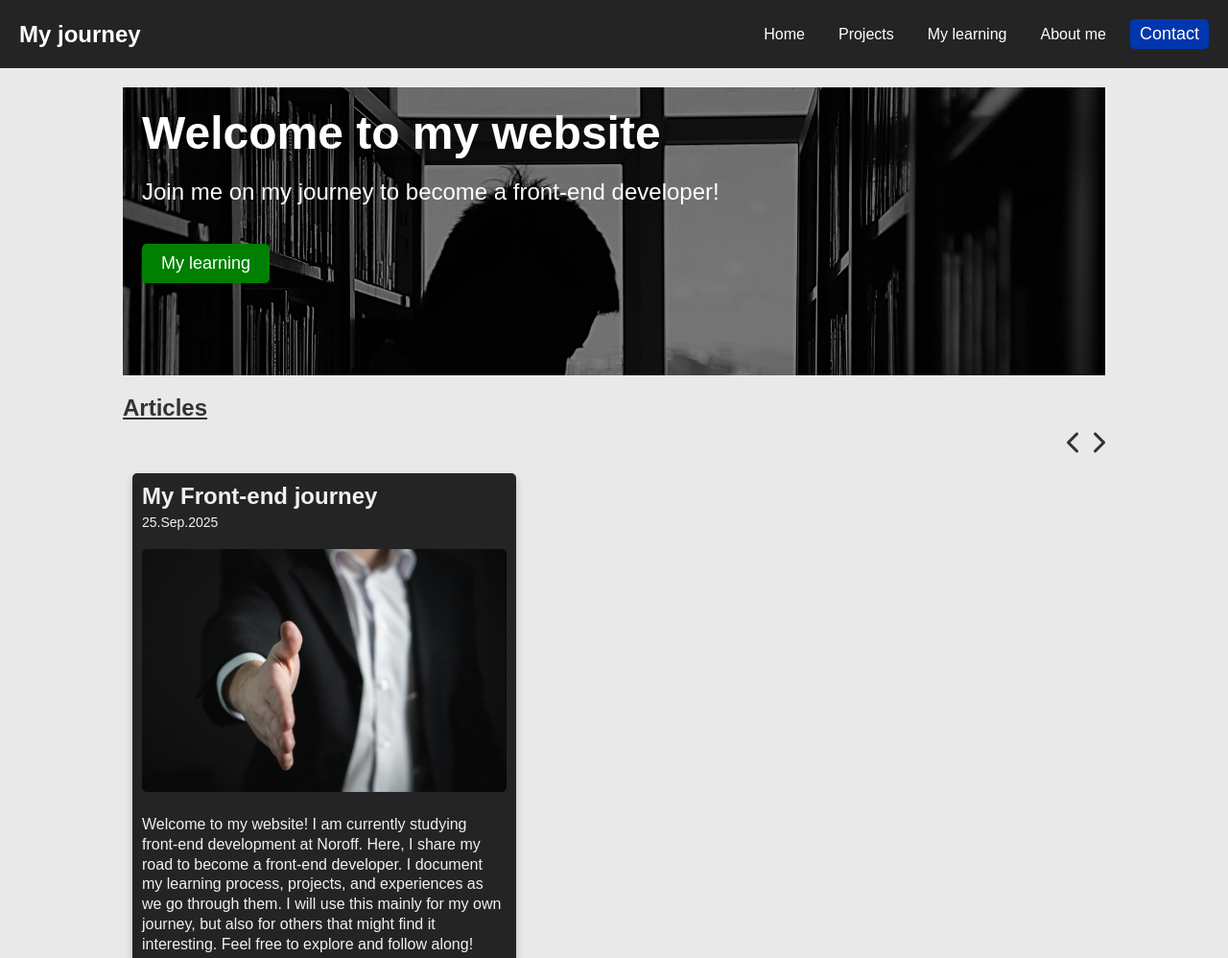
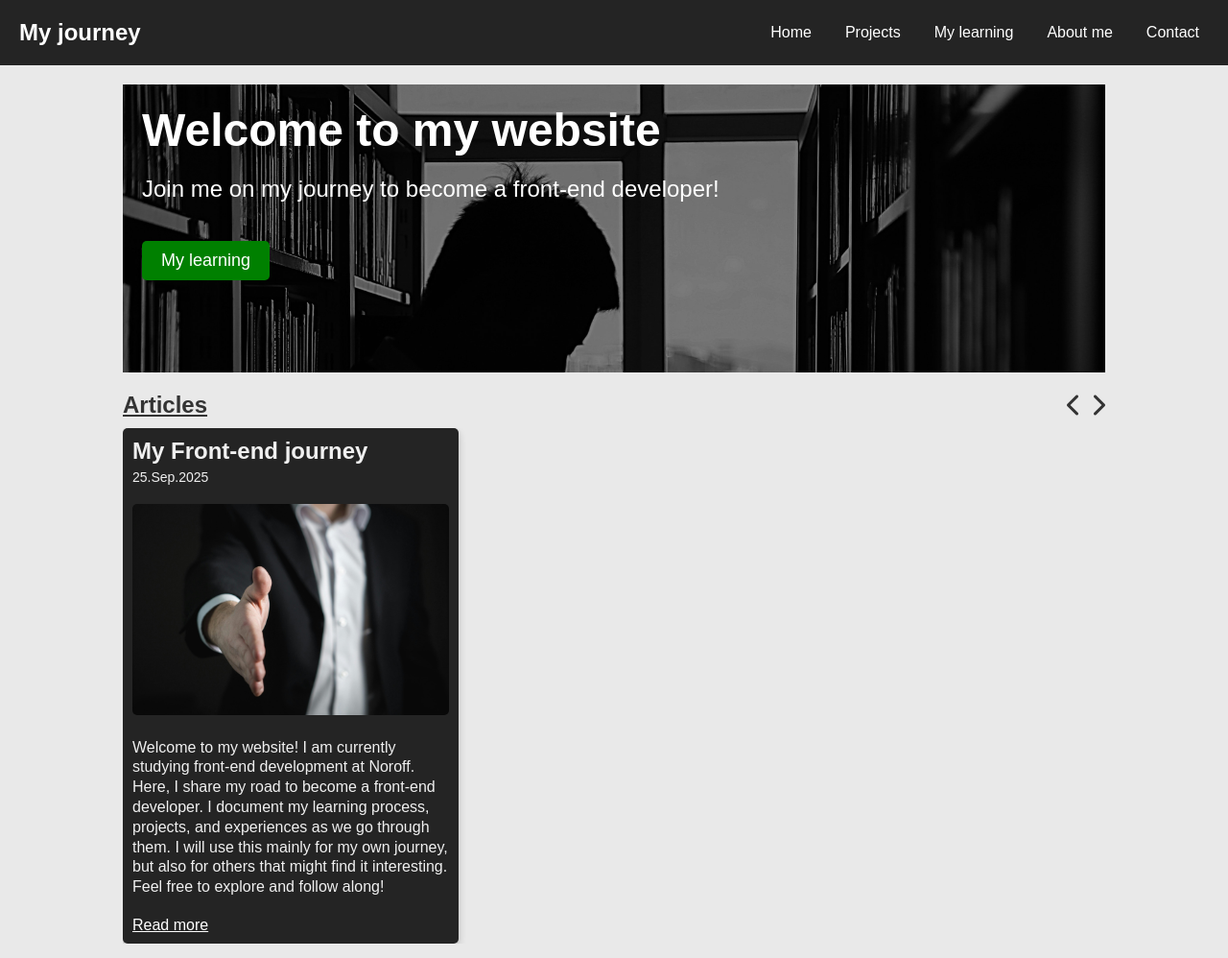
Before and after one commit to KarlKBerg/My-website, a plain HTML site: page index.html in a window 1280 px wide. Shown: the top 998 px of the page at 96% size. Drawn offline with Linux system fonts and the light colour scheme.

Commit message:
adjusted scroll buttons and made cards slightly smaller. Removed 'contact' button and kept 'contact' as normal nav item

```diff
--- a/css/styles.css
+++ b/css/styles.css
@@ -49,20 +49,7 @@ nav ul li a:hover {
   color: rgb(188, 188, 188);
   border-radius: 5px;
 }
-nav .contact-button {
-  padding: 5px 10px;
-  font-size: 18px;
-  background-color: #0037af;
-  color: white;
-  border-radius: 5px;
-  cursor: pointer;
-  text-decoration: none;
-  display: inline-block;
-}
-nav .contact-button:hover {
-  background-color: #00329f;
-  color: white;
-}
+
 /*Main content*/
 main {
   width: 80%;
@@ -114,6 +101,11 @@ main {
   background-color: #015501;
 }
 /*Articles*/
+.header-articles {
+  display: flex;
+  justify-content: space-between;
+  align-items: center;
+}
 .scroll-buttons {
   display: flex;
   justify-content: flex-end;
@@ -133,18 +125,15 @@ main {
   overflow-x: scroll; /* Enable horizontal scrolling */
   scroll-snap-type: x mandatory; /* Enforce snapping on the x-axis */
   -webkit-overflow-scrolling: touch; /* Improve scrolling on iOS */
-  scrollbar-width: none; /* Hide scrollbar for cleaner look (Firefox) */
-  -ms-overflow-style: none; /* Hide scrollbar for cleaner look (IE/Edge) */
 }
 .card-wrapper {
   display: flex; /* Arrange cards horizontally */
   gap: 20px; /* Space between cards */
-  padding: 10px; /* Optional padding */
   min-width: max-content; /* Ensures the wrapper is as wide as its content */
 }
 .article-card {
   flex: 0 0 auto; /* Prevent shrinking and allow horizontal scrolling */
-  width: 400px;
+  width: 350px;
   padding: 10px;
   border-radius: 5px;
   background-color: #242424;
--- a/index.html
+++ b/index.html
@@ -22,8 +22,8 @@
           <li><a href="projects.html">Projects</a></li>
           <li><a href="my-learning.html">My learning</a></li>
           <li><a href="about-me.html">About me</a></li>
+          <li><a href="contact.html">Contact</a></li>
         </ul>
-        <a class="contact-button" href="contact.html">Contact</a>
       </nav>
     </header>
 
@@ -36,6 +36,7 @@
       </section>
 
       <div class="article-cards m-t20">
+        <div class="header-articles">
           <h2 class="td-u m-b10">Articles</h2>
           <div class="scroll-buttons">
             <i
@@ -46,6 +47,7 @@
               class="fa-solid fa-chevron-right scroll-button right-arrow"
               onclick="scrollContent(400)"
             ></i>
+          </div>
         </div>
         <!-- Article cards carousel -->
         <div id="scrollableContent" class="carousel-container">
```
Lines whose indentation alone changed are shown as unchanged.
